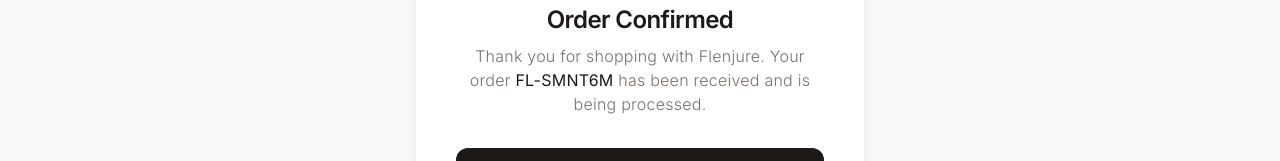
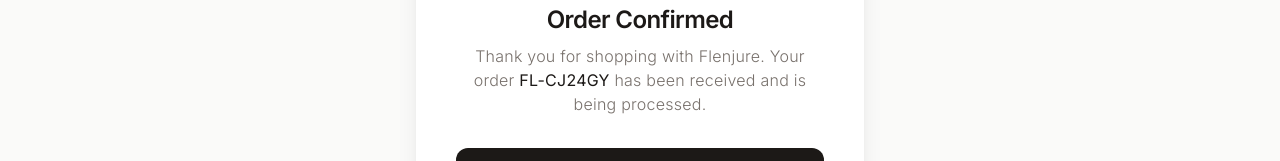
Before and after one commit to codecantalk/Flenjure, a Next.js app: page /checkout/success in a window 1280 px wide. Shown: the part 312-473 px from the top of the page. Built offline with nearby package versions, Linux system fonts and the light colour scheme; a web font is replaced by a local one.

Commit message:
fix(checkout): resolve Next.js 15 async searchParams error on success page

```diff
--- a/src/app/(store)/checkout/success/page.tsx
+++ b/src/app/(store)/checkout/success/page.tsx
@@ -6,12 +6,11 @@ export const metadata = {
   description: "Thank you for your order.",
 };
 
-export default function CheckoutSuccessPage({
-  searchParams,
-}: {
-  searchParams: { orderId?: string };
+export default async function CheckoutSuccessPage(props: {
+  searchParams: Promise<{ orderId?: string }>;
 }) {
-  const orderId = searchParams.orderId || "FL-" + Math.random().toString(36).substring(2, 8).toUpperCase();
+  const searchParams = await props.searchParams;
+  const orderId = searchParams?.orderId || "FL-" + Math.random().toString(36).substring(2, 8).toUpperCase();
 
   return (
     <div className="min-h-screen bg-stone-50 flex items-center justify-center p-6 selection:bg-stone-900 selection:text-white">
```
